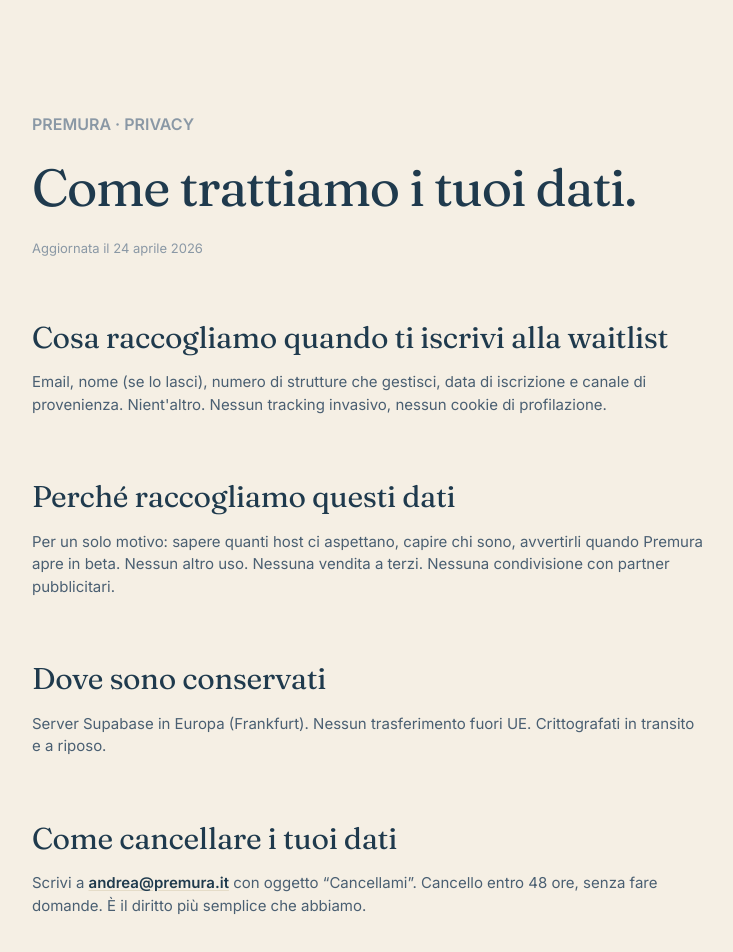
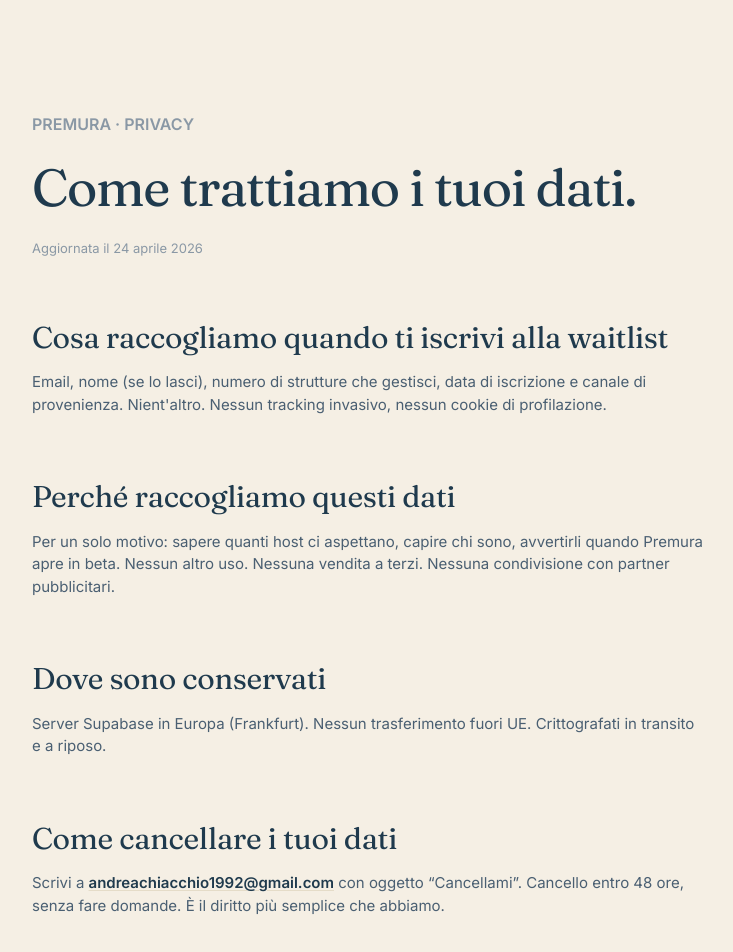
Before and after one commit to andreachiacchio/premura, a Next.js app in the folder apps/web/: page /privacy in a window 1280 px wide. Shown: the top 952 px of the page, without its empty margins (256-989 px from the left). Built offline with nearby package versions, Linux system fonts and the light colour scheme.

Commit message:
fix(web): use active personal email in privacy page until domain email is live
https://claude.ai/code/session_0137YJJLb2x6aTfbzAv8aYxK

```diff
--- a/apps/web/app/privacy/page.tsx
+++ b/apps/web/app/privacy/page.tsx
@@ -9,10 +9,11 @@ export const metadata = {
     "Come Premura tratta i tuoi dati. Niente tracking, niente vendita, niente rumore.",
 };
 
-// TODO: sostituire "andrea@premura.it" con l'indirizzo definitivo quando il
-// dominio email è attivo (al momento è un placeholder onesto — la casella
-// non esiste ancora). Aggiornare anche il <a href="mailto:..."> sotto.
-const CONTACT_EMAIL = "andrea@premura.it";
+// TODO: sostituire "andreachiacchio1992@gmail.com" con "andrea@premura.it"
+// quando il dominio email è attivo. Nel frattempo usiamo l'email personale
+// di Andrea (attiva e funzionante) per garantire che i messaggi di
+// cancellazione arrivino davvero.
+const CONTACT_EMAIL = "andreachiacchio1992@gmail.com";
 
 export default function PrivacyPage() {
   return (
```
